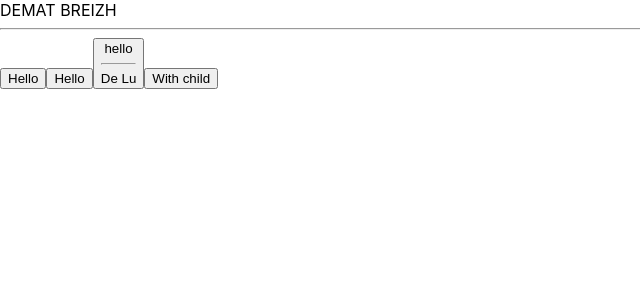
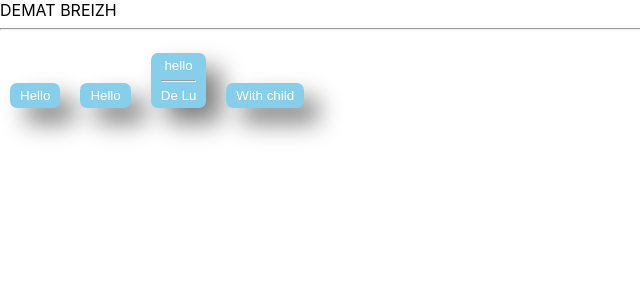
Before and after one commit to vinsag/30mai-tjs, a React (Create React App) app: page / in a window 1280 px wide. Shown: the top 300 px of the page, without its empty margins (0-640 px from the left). Built offline with nearby package versions, Linux system fonts and the light colour scheme.

Commit message:
Module style

```diff
--- a/src/App/components/Button/Button.jsx
+++ b/src/App/components/Button/Button.jsx
@@ -1,10 +1,13 @@
 import React from 'react';
 import PropTypes  from 'prop-types';
+import style from './Button.module.css';
 
 
 function  Button(props) {
     console.log(props);
-    return <button type={props.type}>{props.children}</button>
+    return <button className={style.Button}
+        type={props.type}
+    >{props.children}</button>
 }
 
 Button.propTypes = {
--- /dev/null
+++ b/src/App/components/Button/Button.module.css
@@ -0,0 +1,11 @@
+.Button{
+    border-radius: 7px;
+    border:none;
+    padding: 5px 10px;
+    margin: 15px 10px;
+
+    box-shadow: 15px 15px 25px grey;
+    background-color: skyblue;
+    color: white;
+
+}
```
Also changed, not shown: src/App/components/Button/Button.css (deleted).
